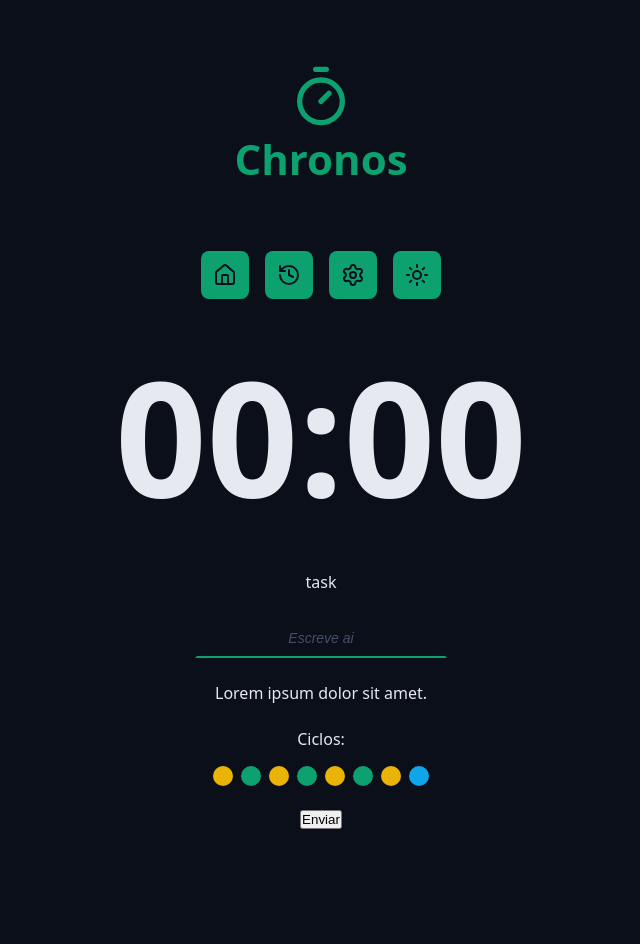
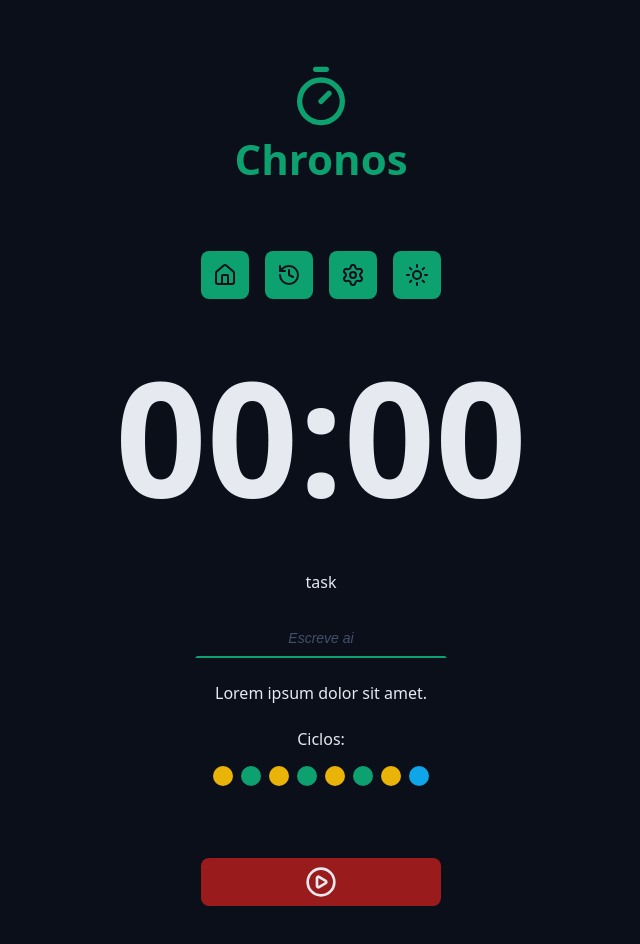
Before and after one commit to henriqMartins/chronos-pomodoro, a React (Vite) app: page / in a window 1280 px wide. Shown: the top 944 px of the page, without its empty margins (319-959 px from the left). Before the commit the page ends 861 px from the top, so only its background shows below. Built offline with nearby package versions, Linux system fonts and the light colour scheme.

Commit message:
Adding Action Button component

```diff
--- a/src/App.tsx
+++ b/src/App.tsx
@@ -7,6 +7,8 @@
 import './styles/global.css';
 import './styles/theme.css';
 import { DefaultInput } from './components/DefaultInput';
+import { DefaultButton } from './components/DefaultButton';
+import { PlayCircleIcon } from 'lucide-react';
 
 export function App() {
   return (
@@ -43,7 +45,7 @@
           </div>
 
           <div className="formRow">
-            <button>Enviar</button>
+            <DefaultButton icon={<PlayCircleIcon/>} color='red'/>
           </div>
         </form>
       </Container>
--- /dev/null
+++ b/src/components/DefaultButton/index.tsx
@@ -0,0 +1,20 @@
+import styles from './styles.module.css';
+
+type DefaultButtonProps = {
+  icon?: React.ReactNode;
+  color?: 'green' | 'red';
+} & React.ComponentProps<'button'>;
+
+export function DefaultButton({
+  icon,
+  color = 'green',
+  ...rest
+}: DefaultButtonProps) {
+  return (
+    <>
+      <button className={`${styles.button} ${styles[color]}`} {...rest}>
+        {icon}
+      </button>
+    </>
+  );
+}
--- /dev/null
+++ b/src/components/DefaultButton/styles.module.css
@@ -0,0 +1,32 @@
+.button {
+  border: none;
+  background: var(--primary);
+  color: var(--text-over-primary);
+  display: flex;
+  align-items: center;
+  justify-content: center;
+  min-width: 24rem;
+  padding: 0.8rem;
+  border-radius: 0.8rem;
+  margin: 4.8rem 0;
+  cursor: pointer;
+}
+
+.button svg {
+  width: 3.2rem;
+  height: 3.2rem;
+}
+
+.button:hover {
+  filter: brightness(80%);
+}
+
+.green {
+  background: var(--primary);
+  color: var(--text-over-primary);
+}
+
+.red {
+  background: var(--error);
+  color: var(--text-over-error);
+}
```
